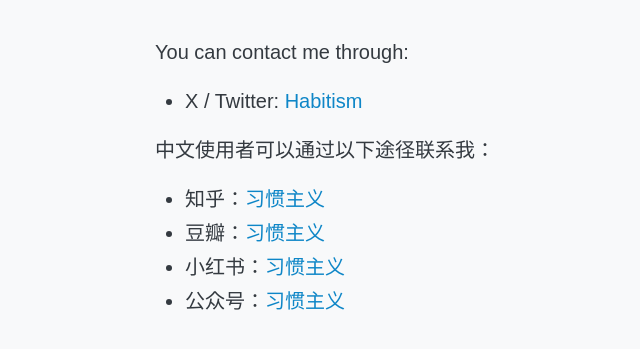
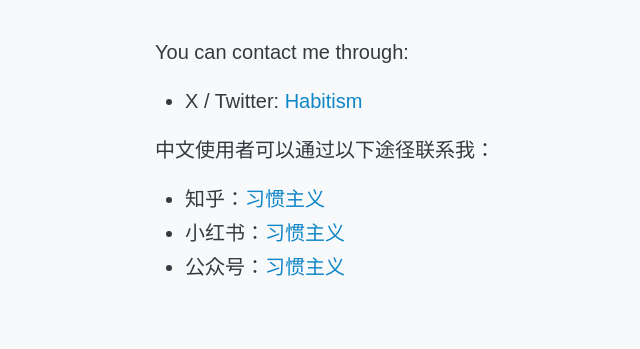
Before and after one commit to habitism/backup, a Jekyll site: the page built from page/feedback.md, in a window 1280 px wide. Shown: the top 349 px of the page, without its empty margins (125-765 px from the left). Built offline with Jekyll 4.4.1, drawn with Linux system fonts in a browser that asks for light colours.

Commit message:
Update feedback.md

```diff
--- a/page/feedback.md
+++ b/page/feedback.md
@@ -11,6 +11,5 @@ You can contact me through:
 中文使用者可以通过以下途径联系我：
 
 - 知乎：[习惯主义]({{ site.zhihu }})
-- 豆瓣：[习惯主义]({{ site.douban }})
 - 小红书：[习惯主义]({{ site.xhs }})
 - 公众号：[习惯主义]({{ site.gzh }})
```
